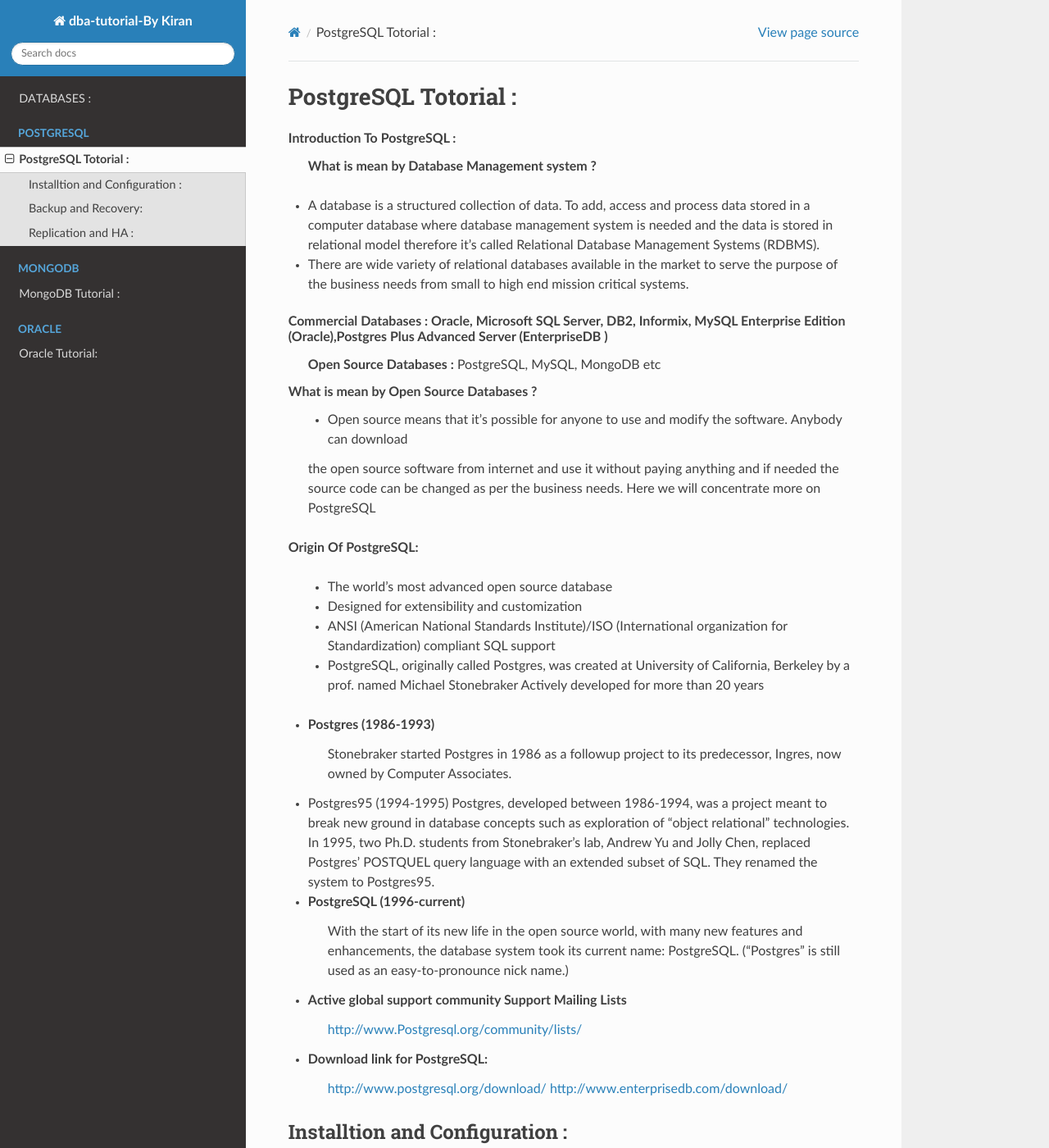
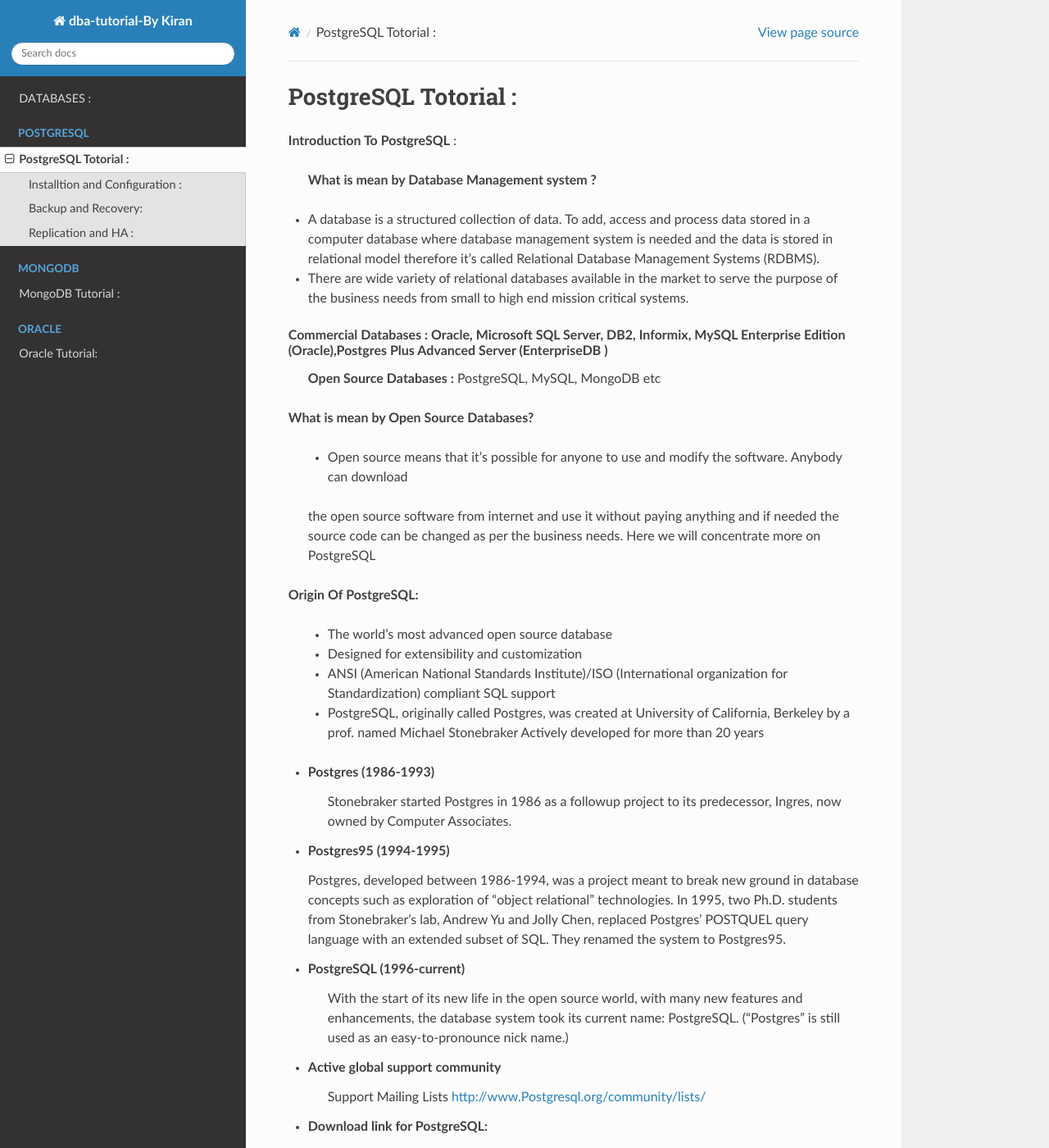
Before and after one commit to kambalekiran9/kambalekiran9, a Sphinx documentation site: the page built from docs/source/postgresql.rst, in a window 1280 px wide and 1400 px high. Shown: the whole window at 82% size. Built offline with Sphinx 7.4.7 and the Read the Docs theme 2.0.0, drawn with Linux system fonts in a browser that asks for light colours.

```diff
--- a/docs/source/postgresql.rst
+++ b/docs/source/postgresql.rst
@@ -3,7 +3,9 @@
 PostgreSQL Totorial :
 ========================
 **Introduction To PostgreSQL** :
+
   **What is mean by Database Management system ?**
+
 * A database is a structured collection of data. To add, access and process data stored in a computer
   database where database management system is needed and the data is stored in relational model
   therefore it's called Relational Database Management Systems (RDBMS).
@@ -13,7 +15,8 @@ PostgreSQL Totorial :
 **Commercial Databases :** Oracle, Microsoft SQL Server, DB2, Informix, MySQL Enterprise Edition (Oracle),Postgres Plus Advanced Server (EnterpriseDB )
   **Open Source Databases :** PostgreSQL, MySQL, MongoDB etc
 
-**What is mean by Open Source Databases ?**
+**What is mean by Open Source Databases?**
+
   * Open source means that it's possible for anyone to use and modify the software. Anybody can download
   the open source software from internet and use it without paying anything and if needed the source code
   can be changed as per the business needs. Here we will concentrate more on PostgreSQL
@@ -26,23 +29,31 @@ PostgreSQL Totorial :
    SQL support
  * PostgreSQL, originally called Postgres, was created at University of California, Berkeley by a prof. named
    Michael Stonebraker Actively developed for more than 20 years
+
 * **Postgres (1986-1993)**
+
      Stonebraker started Postgres in 1986 as a followup project to its predecessor, Ingres, now owned by
      Computer Associates.
 
-* Postgres95 (1994-1995)
+* **Postgres95 (1994-1995)**
+
   Postgres, developed between 1986-1994, was a project meant to break new ground in database
   concepts such as exploration of "object relational" technologies. In 1995, two Ph.D. students from
   Stonebraker's lab, Andrew Yu and Jolly Chen, replaced Postgres' POSTQUEL query language with an
   extended subset of SQL. They renamed the system to Postgres95.
 
 * **PostgreSQL (1996-current)**
+
     With the start of its new life in the open source world, with many new features and enhancements,
     the database system took its current name: PostgreSQL. ("Postgres" is still used as an easy-to-pronounce
     nick name.)
-* **Active global support community**  Support Mailing Lists
+* **Active global support community**
+
+    Support Mailing Lists
     http://www.Postgresql.org/community/lists/
+
 *  **Download link for PostgreSQL:**
+
       http://www.postgresql.org/download/
       http://www.enterprisedb.com/download/
 
```
